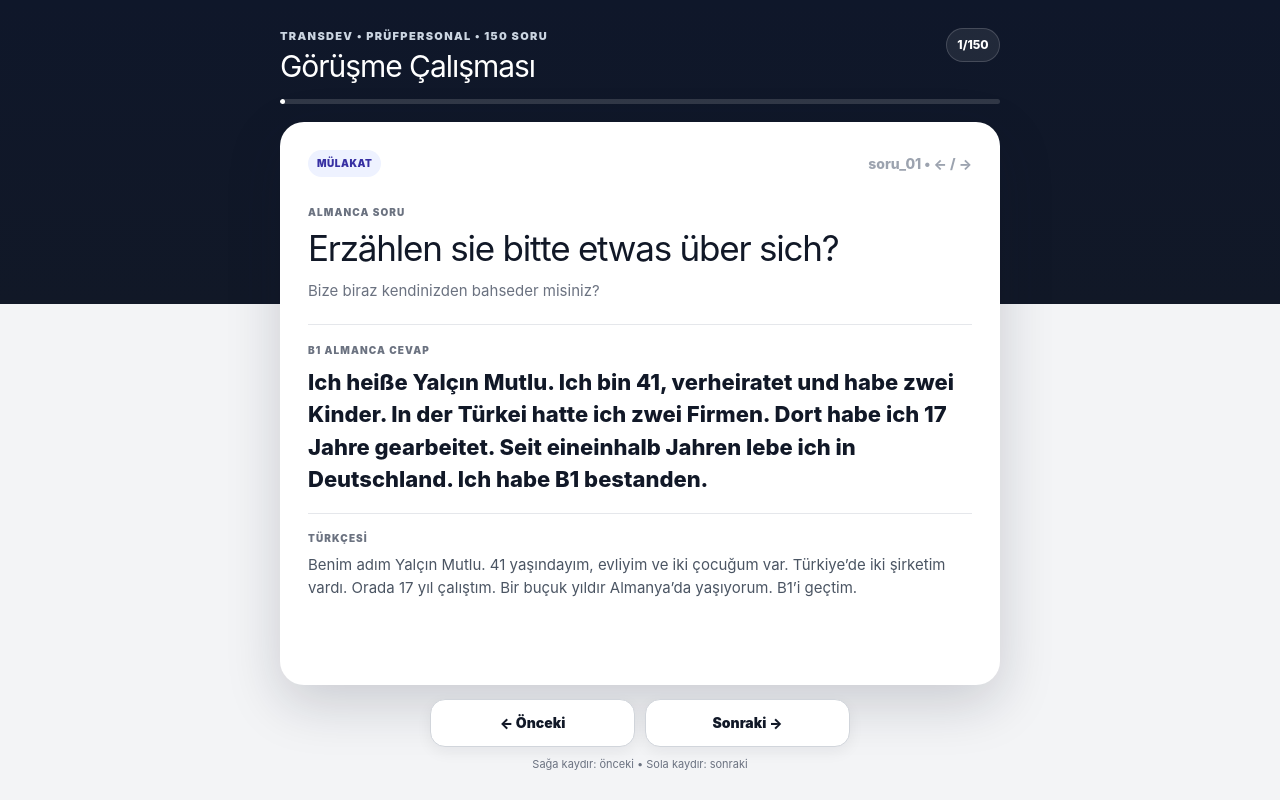
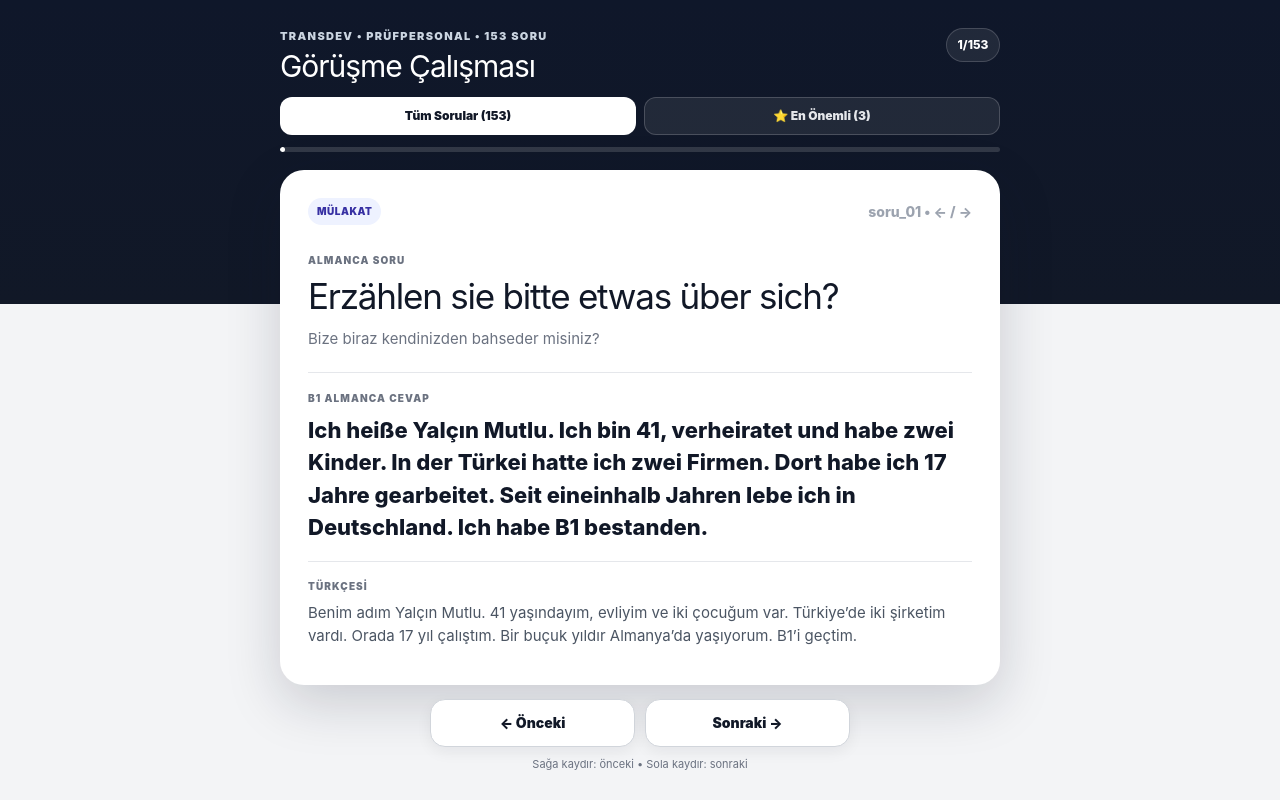
Before and after one commit to ymgrmny-gif/yalcinmutlu, a Next.js app: page /transdev-gorusme in a window 1280 px wide. Built offline with nearby package versions, Linux system fonts and the light colour scheme; no server answers.

Commit message:
Add important Transdev interview questions
* Add three standard interview questions

* Update interview exporter for 153 questions

* Add important-question study mode

* Style important-question study mode

```diff
--- a/app/transdev-gorusme/StudyDeck.tsx
+++ b/app/transdev-gorusme/StudyDeck.tsx
@@ -7,6 +7,7 @@ import part03 from '@/data/transdev-interview/part-03.json';
 import part04 from '@/data/transdev-interview/part-04.json';
 import part05 from '@/data/transdev-interview/part-05.json';
 import part06 from '@/data/transdev-interview/part-06.json';
+import part07 from '@/data/transdev-interview/part-07.json';
 import legacyAdditions from '@/data/transdev-interview/legacy-studydeck-additions.json';
 import styles from './page.module.css';
 
@@ -23,6 +24,8 @@ type LegacyAdditions = {
   fieldOverrides: Record<string, Partial<Pick<Question, 'cevap' | 'anlami'>>>;
 };
 
+const importantIds = new Set(['ek_151', 'ek_152', 'ek_153']);
+
 const sourceQuestions = [
   ...(part01 as Question[]),
   ...(part02 as Question[]),
@@ -30,6 +33,7 @@ const sourceQuestions = [
   ...(part04 as Question[]),
   ...(part05 as Question[]),
   ...(part06 as Question[]),
+  ...(part07 as Question[]),
 ];
 
 const legacy = legacyAdditions as LegacyAdditions;
@@ -51,6 +55,7 @@ function displayQuestion(question: Question) {
 }
 
 function tagFor(question: Question) {
+  if (importantIds.has(question.id)) return '⭐ EN ÖNEMLİ';
   if (question.id.startsWith('ek_')) return 'EK SORU';
   if (question.id === 'soru_35' || question.id === 'soru_82') return 'SEN SOR';
   if (['soru_09', 'soru_10', 'soru_11', 'soru_13', 'soru_14', 'soru_15', 'soru_16'].includes(question.id)) return 'YOLCU';
@@ -61,22 +66,36 @@ function tagFor(question: Question) {
 
 export default function StudyDeck() {
   const [index, setIndex] = useState(0);
+  const [importantOnly, setImportantOnly] = useState(false);
   const startX = useRef<number | null>(null);
-  const current = questions[index];
 
-  const progress = useMemo(() => ((index + 1) / questions.length) * 100, [index]);
+  const activeQuestions = useMemo(
+    () => importantOnly ? questions.filter((question) => importantIds.has(question.id)) : questions,
+    [importantOnly]
+  );
 
-  const goNext = () => setIndex((i) => (i + 1) % questions.length);
-  const goPrev = () => setIndex((i) => (i - 1 + questions.length) % questions.length);
+  const current = activeQuestions[index];
+  const progress = useMemo(
+    () => activeQuestions.length ? ((index + 1) / activeQuestions.length) * 100 : 0,
+    [index, activeQuestions.length]
+  );
+
+  const setMode = (important: boolean) => {
+    setImportantOnly(important);
+    setIndex(0);
+  };
+
+  const goNext = () => setIndex((i) => (i + 1) % activeQuestions.length);
+  const goPrev = () => setIndex((i) => (i - 1 + activeQuestions.length) % activeQuestions.length);
 
   useEffect(() => {
     const onKey = (event: KeyboardEvent) => {
-      if (event.key === 'ArrowRight') setIndex((i) => (i + 1) % questions.length);
-      if (event.key === 'ArrowLeft') setIndex((i) => (i - 1 + questions.length) % questions.length);
+      if (event.key === 'ArrowRight') setIndex((i) => (i + 1) % activeQuestions.length);
+      if (event.key === 'ArrowLeft') setIndex((i) => (i - 1 + activeQuestions.length) % activeQuestions.length);
     };
     window.addEventListener('keydown', onKey);
     return () => window.removeEventListener('keydown', onKey);
-  }, []);
+  }, [activeQuestions.length]);
 
   if (!current) return null;
 
@@ -84,11 +103,26 @@ export default function StudyDeck() {
     <main className={styles.page}>
       <header className={styles.topbar}>
         <div>
-          <p className={styles.eyebrow}>TRANSDEV • PRÜFPERSONAL • 150 SORU</p>
+          <p className={styles.eyebrow}>TRANSDEV • PRÜFPERSONAL • {questions.length} SORU</p>
           <h1>Görüşme Çalışması</h1>
         </div>
-        <span className={styles.counter}>{index + 1}/{questions.length}</span>
+        <span className={styles.counter}>{index + 1}/{activeQuestions.length}</span>
       </header>
+
+      <div className={styles.modeSwitch} aria-label="Çalışma modu">
+        <button
+          className={!importantOnly ? styles.modeActive : ''}
+          onClick={() => setMode(false)}
+        >
+          Tüm Sorular ({questions.length})
+        </button>
+        <button
+          className={importantOnly ? styles.modeActive : ''}
+          onClick={() => setMode(true)}
+        >
+          ⭐ En Önemli ({importantIds.size})
+        </button>
+      </div>
 
       <div className={styles.progressTrack} aria-hidden="true">
         <div className={styles.progressBar} style={{ width: `${progress}%` }} />
--- a/app/transdev-gorusme/page.module.css
+++ b/app/transdev-gorusme/page.module.css
@@ -45,10 +45,35 @@
   font-weight: 800;
 }
 
+.modeSwitch {
+  width: min(100%, 720px);
+  margin: 14px auto 0;
+  display: grid;
+  grid-template-columns: 1fr 1fr;
+  gap: 8px;
+}
+
+.modeSwitch button {
+  min-height: 38px;
+  border: 1px solid rgba(255,255,255,.18);
+  border-radius: 12px;
+  background: rgba(255,255,255,.08);
+  color: #e5e7eb;
+  font: inherit;
+  font-size: 12px;
+  font-weight: 900;
+  cursor: pointer;
+}
+
+.modeSwitch .modeActive {
+  background: #fff;
+  color: #111827;
+}
+
 .progressTrack {
   width: min(100%, 720px);
   height: 5px;
-  margin: 16px auto 0;
+  margin: 12px auto 0;
   overflow: hidden;
   border-radius: 999px;
   background: rgba(255,255,255,.14);
@@ -224,7 +249,9 @@
 
 @media (max-height: 700px) {
   .page { padding-top: 10px; padding-bottom: 10px; }
-  .progressTrack { margin-top: 10px; }
+  .modeSwitch { margin-top: 8px; }
+  .modeSwitch button { min-height: 34px; }
+  .progressTrack { margin-top: 8px; }
   .stage { margin-top: 10px; }
   .studyCard { border-radius: 18px; padding: 14px; }
   .questionBlock { padding: 14px 0 10px; }
--- /dev/null
+++ b/data/transdev-interview/part-07.json
@@ -0,0 +1,38 @@
+[
+  {
+    "id": "ek_151",
+    "keywords": [
+      "waren sie schon einmal in deutschland",
+      "sind sie schon einmal in deutschland gewesen",
+      "waren sie bereits in deutschland",
+      "schon einmal deutschland"
+    ],
+    "ceviri": "Daha önce Almanya'da bulundunuz mu?",
+    "cevap": "Ja. Ich lebe seit ungefähr eineinhalb Jahren in Deutschland. Ich wohne mit meiner Familie in Ammerbuch.",
+    "anlami": "Evet. Yaklaşık bir buçuk yıldır Almanya'da yaşıyorum. Ailemle Ammerbuch'ta oturuyorum."
+  },
+  {
+    "id": "ek_152",
+    "keywords": [
+      "haben sie verwandte oder bekannte in deutschland",
+      "haben sie familie oder bekannte in deutschland",
+      "verwandte oder bekannte in deutschland",
+      "verwandte bekannte deutschland"
+    ],
+    "ceviri": "Almanya'da akrabanız veya tanıdığınız var mı?",
+    "cevap": "Ja. Ich lebe hier mit meiner Familie. Außerdem kenne ich Erhan Dursun. Er arbeitet bei Transdev.",
+    "anlami": "Evet. Burada ailemle yaşıyorum. Ayrıca Erhan Dursun'u tanıyorum. Kendisi Transdev'de çalışıyor."
+  },
+  {
+    "id": "ek_153",
+    "keywords": [
+      "in welcher stadt möchten sie gerne arbeiten",
+      "wo möchten sie gerne arbeiten",
+      "in welcher stadt möchten sie arbeiten",
+      "wo gerne arbeiten"
+    ],
+    "ceviri": "Hangi şehirde çalışmak istersiniz?",
+    "cevap": "Ich möchte gern in Tübingen arbeiten. Wenn Transdev mich woanders braucht, bin ich auch flexibel.",
+    "anlami": "Tübingen'de çalışmak isterim. Transdev'in başka bir yerde bana ihtiyacı olursa esnek de olabilirim."
+  }
+]
--- a/scripts/export-transdev-interview-json.mjs
+++ b/scripts/export-transdev-interview-json.mjs
@@ -7,7 +7,7 @@ const root = path.resolve(here, '..');
 const sourceDir = path.join(root, 'data', 'transdev-interview');
 const output = path.join(root, 'data', 'transdevInterviewQuestions.json');
 
-const files = Array.from({ length: 6 }, (_, i) => `part-${String(i + 1).padStart(2, '0')}.json`);
+const files = Array.from({ length: 7 }, (_, i) => `part-${String(i + 1).padStart(2, '0')}.json`);
 const chunks = await Promise.all(
   files.map(async (name) => JSON.parse(await readFile(path.join(sourceDir, name), 'utf8')))
 );
@@ -27,7 +27,7 @@ for (const question of questions) {
   if (overrides) Object.assign(question, overrides);
 }
 
-if (questions.length !== 150) throw new Error(`Expected 150 questions, got ${questions.length}`);
+if (questions.length !== 153) throw new Error(`Expected 153 questions, got ${questions.length}`);
 const ids = new Set(questions.map((q) => q.id));
 if (ids.size !== questions.length) throw new Error('Duplicate question ids found');
 
```
